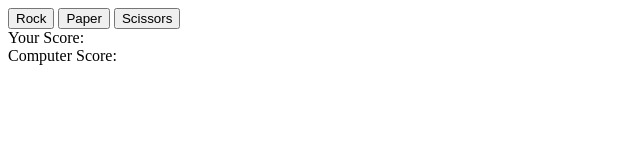
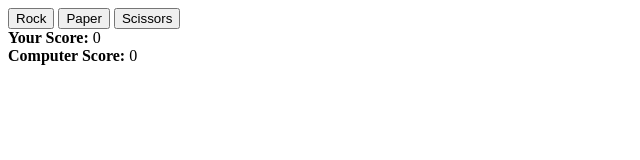
Before and after one commit to bytesandroses/rock-paper-scissors, a plain HTML site: page index.html in a window 1280 px wide. Shown: the whole page, without its empty margins (0-640 px from the left). Drawn offline with Linux system fonts and the light colour scheme.

Commit message:
Set starting human and computer scores to 0

```diff
--- a/index.html
+++ b/index.html
@@ -16,8 +16,8 @@
     <div class="game-results" id="game-results"></div>
 
     <div class="scores" id="scores">
-      <div class="human-score" id="human-score">Your Score: </div>
-      <div class="computer-score" id="computer-score">Computer Score: </div>
+      <div class="human-score" id="human-score"><strong>Your Score:</strong> 0</div>
+      <div class="computer-score" id="computer-score"><strong>Computer Score:</strong> 0</div>
     </div>
 
   </body>
```
